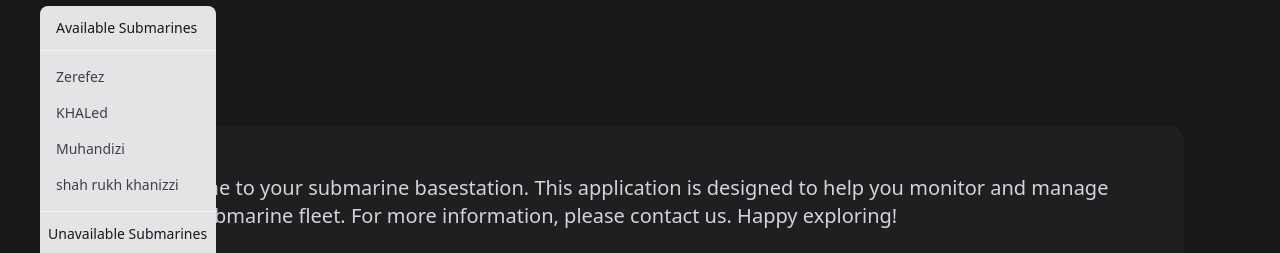
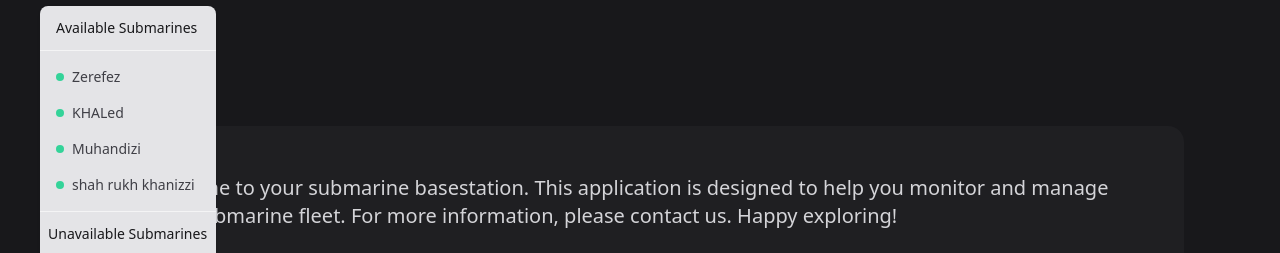
Before and after one commit to Zerefez/Submarine-client, a React (Create React App) app: page / in a window 1280 px wide. Both pictures are taken after a click on the button "Select submarine". Shown: the part 539-792 px from the top of the page. Built offline with nearby package versions, Linux system fonts and the light colour scheme.

Commit message:
Update select buttun

```diff
--- a/src/components/button.js
+++ b/src/components/button.js
@@ -51,12 +51,18 @@ const ButtonPrimary = ({
             >
               {availableOptions.length ? (
                 availableOptions.map((option) => (
-                  <li key={option.value}>
+                  <li
+                    key={option.value}
+                    className="flex items-center space-x-2"
+                  >
                     <a
                       href={href}
                       target={target}
-                      className="block px-4 py-2 hover:bg-gray-100 dark:hover:bg-gray-600 dark:hover:text-white"
+                      className="px-4 py-2 hover:bg-gray-100 dark:hover:bg-gray-600 dark:hover:text-white flex items-center"
                     >
+                      <span className="relative w-2 h-2 rounded-full bg-emerald-400 mr-2">
+                        <span className="absolute inset-0 rounded-full bg-emerald-400 animate-ping"></span>
+                      </span>
                       {option.label}
                     </a>
                   </li>
@@ -78,8 +84,11 @@ const ButtonPrimary = ({
                     <a
                       href={href}
                       target={target}
-                      className="block px-4 py-2 text-zinc-400 dark:text-zinc-500 cursor-not-allowed"
+                      className="px-4 py-2 text-zinc-400 dark:text-zinc-500 cursor-not-allowed flex items-center"
                     >
+                      <span className="relative w-2 h-2 rounded-full bg-rose-700 mr-2">
+                        <span className="absolute inset-0 rounded-full bg-rose-700 animate-ping"></span>
+                      </span>
                       {option.label}
                     </a>
                   </li>
```
